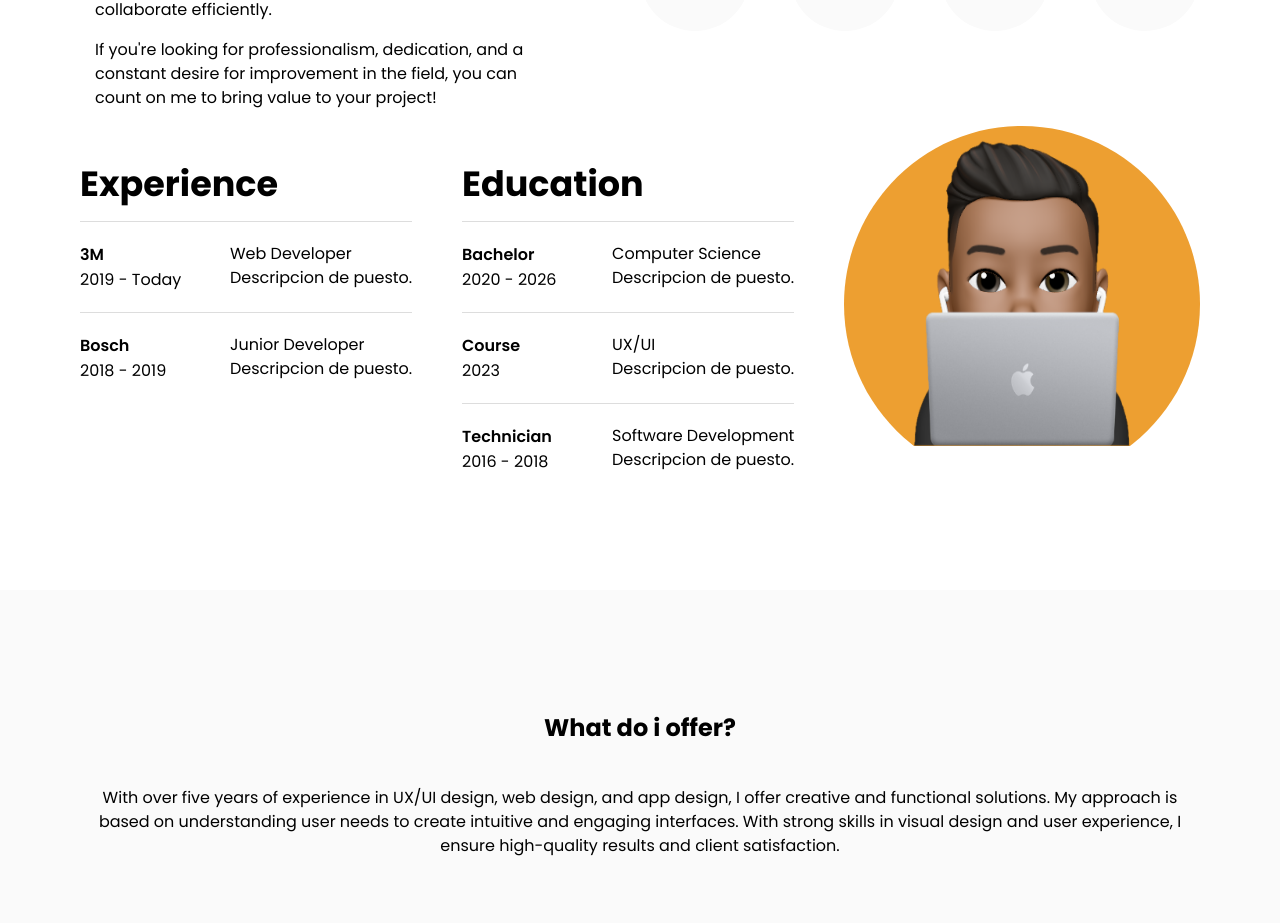
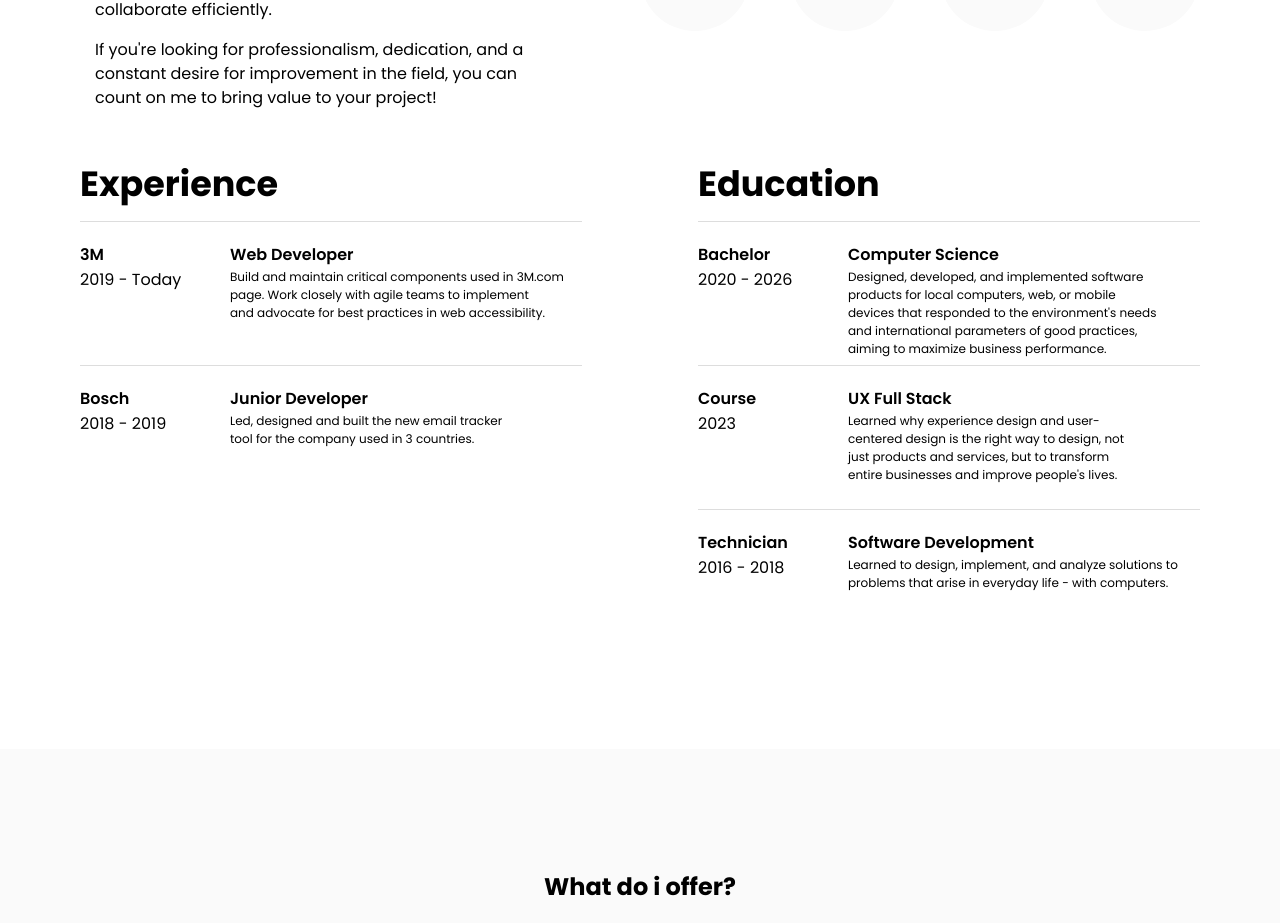
Before and after one commit to jacamposp/Portfolio, a React (Vite) app: page / in a window 1280 px wide. Shown: the part 1336-2259 px from the top of the page. Built offline with nearby package versions, Linux system fonts and the light colour scheme.

Commit message:
add job descriptions

```diff
--- a/src/components/AboutMe/AboutMe.module.css
+++ b/src/components/AboutMe/AboutMe.module.css
@@ -66,6 +66,7 @@
   flex-direction: row;
   width: 100%;
   justify-content: space-between;
+  column-gap: 6rem;
 }
 
 .tableContainer h3 {
@@ -76,7 +77,7 @@
 
 .tableContainer img {
   height: 20rem;
-  width: 100%;
+  width: 70%;
 }
 
 .dataContainer {
@@ -88,6 +89,7 @@
   display: flex;
   flex-direction: row;
   border-top: 1px solid #dddddd;
+  height: 9rem;
 }
 
 .dataItem {
@@ -95,12 +97,26 @@
   flex-direction: column;
   padding-top: 20px;
   padding-bottom: 20px;
+  max-width: 22rem;
+}
+
+.dataItem .description {
+  font-size: 0.75rem;
+  text-wrap: balance;
 }
 
 .year {
   line-height: 26px;
   font-weight: 600;
-  color: var(--jnj-title-color);
+  color: var(--black);
+  margin-right: 30px;
+  min-width: 120px;
+}
+
+.jobTitle {
+  line-height: 26px;
+  font-weight: 600;
+  color: var(--black);
   margin-right: 30px;
   min-width: 120px;
 }
@@ -108,6 +124,10 @@
 @media (width <= 480px) {
   .AboutMeContainer {
     flex-direction: column;
+  }
+
+  .dataItemContainer {
+    height: auto;
   }
 
   .AboutMe {
@@ -165,6 +185,6 @@
   }
 
   .dataItemContainer {
-    justify-content: space-around;
+    height: auto;
   }
 }
--- a/src/components/AboutMe/Table.jsx
+++ b/src/components/AboutMe/Table.jsx
@@ -19,8 +19,12 @@ export default function Table() {
                 </div>
               </div>
               <div className={classes.dataItem}>
-                <div>Web Developer</div>
-                <div>Descripcion de puesto.</div>
+                <div className={classes.jobTitle}>Web Developer</div>
+                <div className={classes.description}>
+                  Build and maintain critical components used in 3M.com page.
+                  Work closely with agile teams to implement and advocate for
+                  best practices in web accessibility.
+                </div>
               </div>
             </div>
             <div className={classes.dataItemContainer}>
@@ -31,8 +35,11 @@ export default function Table() {
                 </div>
               </div>
               <div className={classes.dataItem}>
-                <div>Junior Developer</div>
-                <div>Descripcion de puesto.</div>
+                <div className={classes.jobTitle}>Junior Developer</div>
+                <div className={classes.description}>
+                  Led, designed and built the new email tracker tool for the
+                  company used in 3 countries.
+                </div>
               </div>
             </div>
           </div>
@@ -50,8 +57,13 @@ export default function Table() {
                 </div>
               </div>
               <div className={classes.dataItem}>
-                <div>Computer Science</div>
-                <div>Descripcion de puesto.</div>
+                <div className={classes.jobTitle}>Computer Science</div>
+                <div className={classes.description}>
+                  Designed, developed, and implemented software products for
+                  local computers, web, or mobile devices that responded to the
+                  environment's needs and international parameters of good
+                  practices, aiming to maximize business performance.
+                </div>
               </div>
             </div>
             <div className={classes.dataItemContainer}>
@@ -62,8 +74,12 @@ export default function Table() {
                 </div>
               </div>
               <div className={classes.dataItem}>
-                <div>UX/UI</div>
-                <div>Descripcion de puesto.</div>
+                <div className={classes.jobTitle}>UX Full Stack</div>
+                <div className={classes.description}>
+                  Learned why experience design and user-centered design is the
+                  right way to design, not just products and services, but to
+                  transform entire businesses and improve people's lives.
+                </div>
               </div>
             </div>
             <div className={classes.dataItemContainer}>
@@ -74,17 +90,20 @@ export default function Table() {
                 </div>
               </div>
               <div className={classes.dataItem}>
-                <div>Software Development</div>
-                <div>Descripcion de puesto.</div>
+                <div className={classes.jobTitle}>Software Development</div>
+                <div className={classes.description}>
+                  Learned to design, implement, and analyze solutions to
+                  problems that arise in everyday life - with computers.
+                </div>
               </div>
             </div>
           </div>
         </div>
-        <div>
+        {/* <div>
           <div>
             <img src={aboutmeimg} alt="Memoji apple" />
           </div>
-        </div>
+        </div> */}
       </div>
     </>
   );
```
